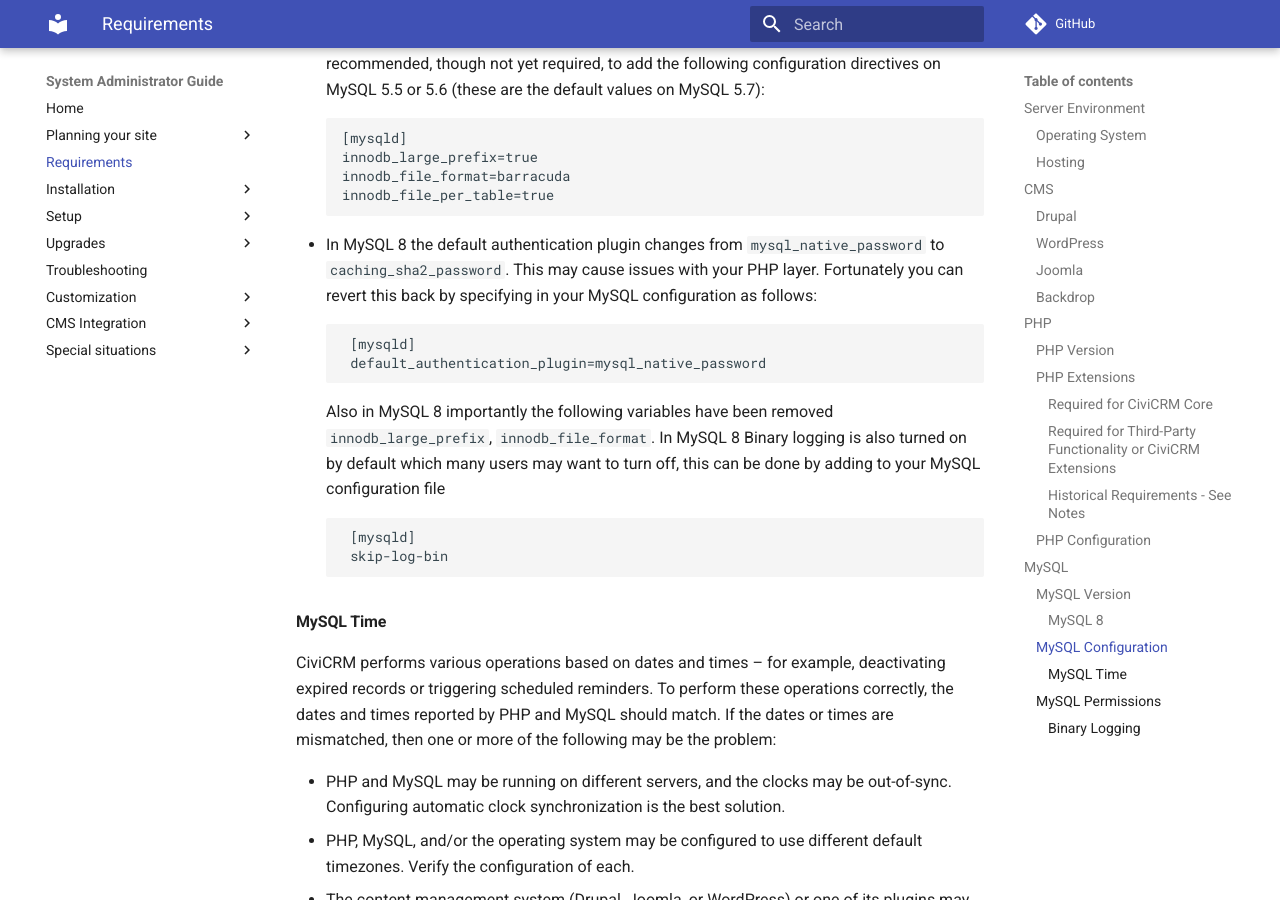
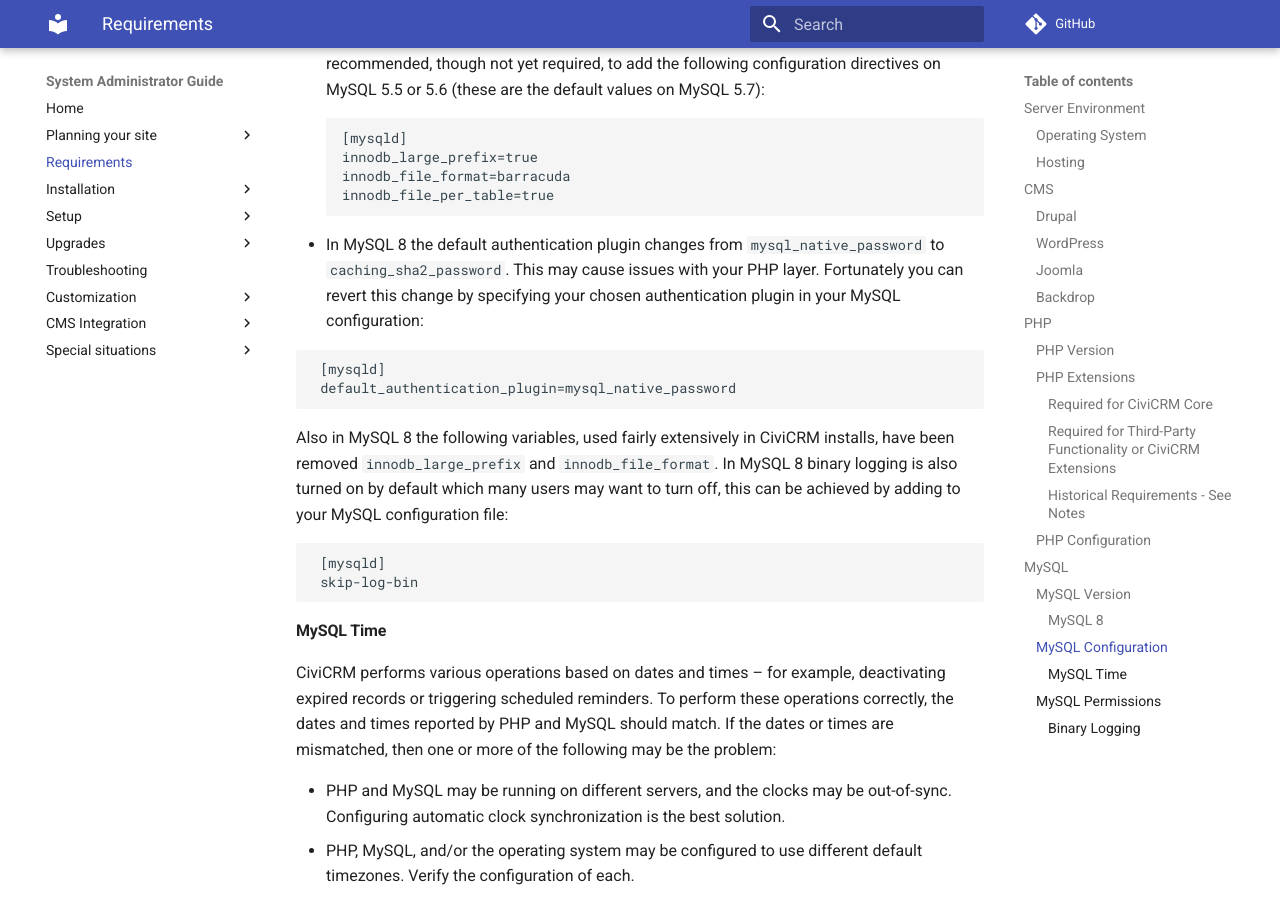
Before and after one commit to civicrm/civicrm-sysadmin-guide, an MkDocs documentation site: the page built from docs/requirements.md, in a window 1280 px wide and 900 px high, scrolled down 4403 px. Built offline with MkDocs 1.6.1 and Material for MkDocs 9.7.7, drawn with Linux system fonts in a browser that asks for light colours; comment, search, counter and statistics services are not loaded; old or Windows-style settings are respelled for this version of MkDocs; some of the changed text lies outside the part shown.

Commit message:
Include Mikey's suggestions

````diff
--- a/docs/requirements.md
+++ b/docs/requirements.md
@@ -119,19 +119,21 @@ CiviCRM is currently not known to work with MySQL 8, there is an open issue for
         * [MySQL documentation on `sql_mode`](https://dev.mysql.com/doc/refman/5.7/en/sql-mode.html#sql-mode-setting)
 * If you plan to have multiple lanaguages used in your CiviCRM installation it is strongly recommended that you ensure that `locale` is set to a UTF8 locale and also ensure that you set utf8 as the standard encoding for MySQL. To alter locale you can configure as per [Ubuntu instructions](https://www.thomas-krenn.com/en/wiki/Configure_Locales_in_Ubuntu), [Debian](https://wiki.debian.org/Locale), [CentOS](https://www.rosehosting.com/blog/how-to-set-up-system-locale-on-centos-7/). To set the default encoding for MySQL you should follow the steps provided in this [Stack Overflow post](https://stackoverflow.com/questions/3513773/change-mysql-default-character-set-to-utf-8-in-my-cnf)
 * In order to support a future data migration from `utf8` to the `utf8mb4` character set, it is recommended, though not yet required, to add the following configuration directives on MySQL 5.5 or 5.6 (these are the default values on MySQL 5.7):
-    ```
+    ```ini
     [mysqld]
     innodb_large_prefix=true
     innodb_file_format=barracuda
     innodb_file_per_table=true
     ```
-* In MySQL 8 the default authentication plugin changes from `mysql_native_password` to `caching_sha2_password`. This may cause issues with your PHP layer. Fortunately you can revert this back by specifying in your MySQL configuration as follows:
-  ```
+* In MySQL 8 the default authentication plugin changes from `mysql_native_password` to `caching_sha2_password`. This may cause issues with your PHP layer. Fortunately you can revert this change by specifying your chosen authentication plugin in your MySQL configuration:
+
+  ```ini
    [mysqld]
    default_authentication_plugin=mysql_native_password
   ```
-  Also in MySQL 8 importantly the following variables have been removed `innodb_large_prefix`, `innodb_file_format`. In MySQL 8 Binary logging is also turned on by default which many users may want to turn off, this can be done by adding to your MySQL configuration file
-  ```
+  Also in MySQL 8 the following variables, used fairly extensively in CiviCRM installs, have been removed `innodb_large_prefix` and `innodb_file_format`. In MySQL 8 binary logging is also turned on by default which many users may want to turn off, this can be achieved by adding to your MySQL configuration file:
+
+  ```ini
    [mysqld]
    skip-log-bin
   ```
````
Also changed, not shown: other parts of docs/requirements.md (+1 -1 lines).
